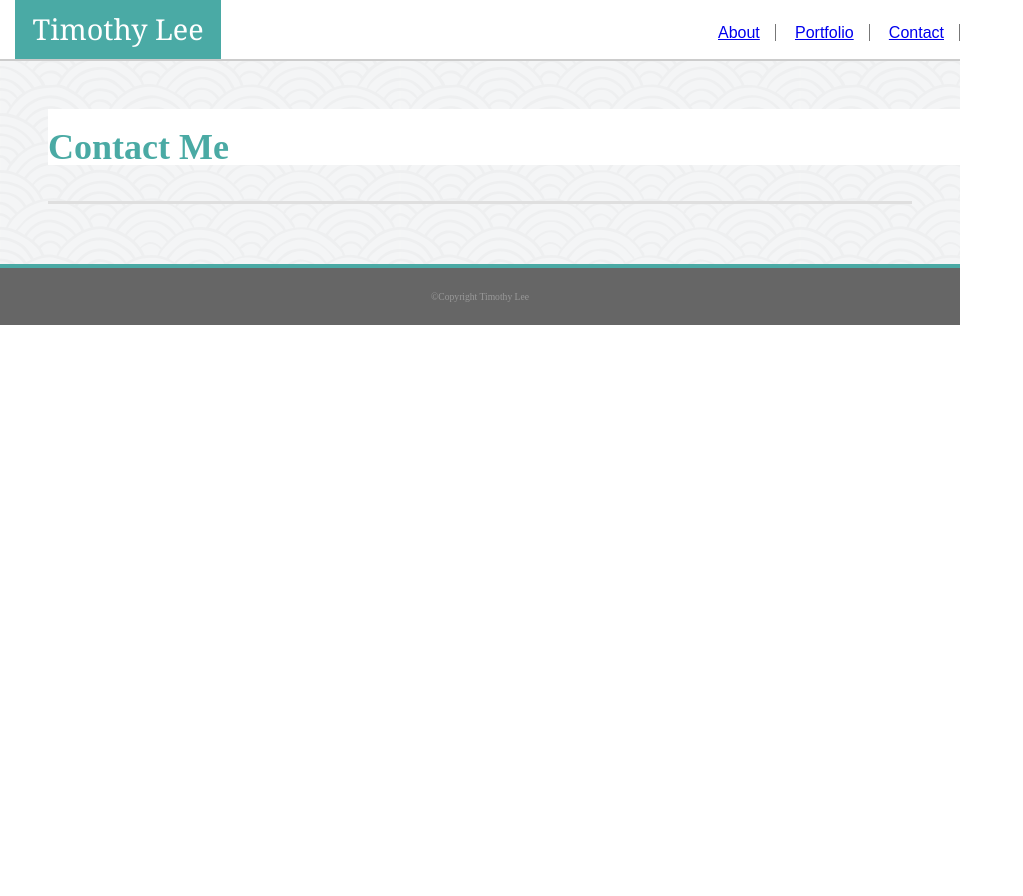
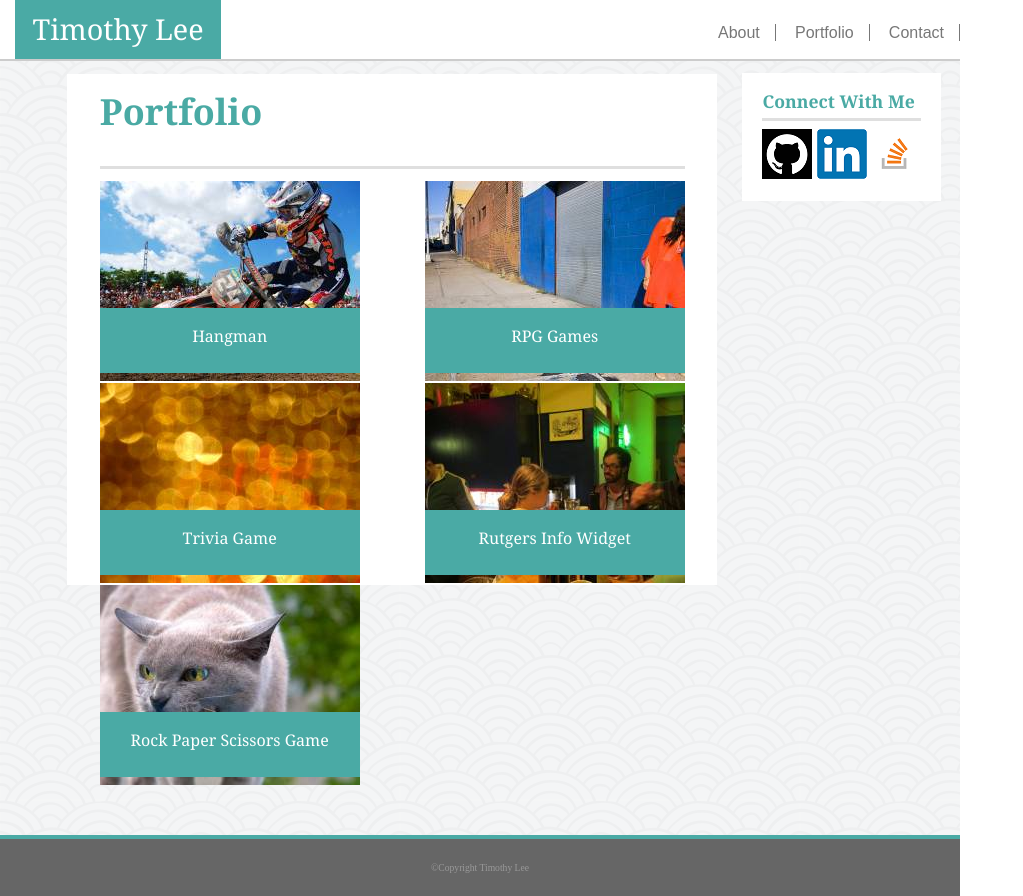
Before and after one commit to timothydlee/Basic-Portfolio, a PHP site: page /portfolio.php in a window 1280 px wide. Shown: the whole page, without its empty margins (0-1023 px from the left). Before the commit the page ends 325 px from the top, so only its background shows below. Run offline with PHP 8.4, Linux system fonts and the light colour scheme.

Commit message:
final HTML and CSS files

```diff
--- a/assets/css/style.css
+++ b/assets/css/style.css
@@ -47,20 +47,37 @@ hr{
 	border: 0;
 }
 #navlist{
-	text-decoration: none;
+
 }
 
 #navlist li{
 	display: inline;
     border-right: 1px solid #777;
     padding: 0 15px;
-    font-family: 'Arial', 'Helvetica Neue', Helvetica, sans-serif;;
+    font-family: 'Arial', 'Helvetica Neue', Helvetica, sans-serif;
+}
+
+#navlist li a {
+	text-decoration: none;
+	color: #777;
+}
+
+#navlist li a:hover{
+	text-decoration: underline;
+	color: #ccc;
+}
+
+#navlist li:last child{
+	border-right: 0px; /*not working*/
 }
 
 #main-content{
+	display: inline-block;
+	overflow:auto;
 	background-color: white;
 	max-width: 650px;
 	margin-left: 7%;
+	margin-top: 3%;
 }
 
 .info{
@@ -74,7 +91,7 @@ h2{
 	color: #4aaaa4;
 	font-weight: bolder;
 	font-size: 1.5em;
-	margin-top: 5%;
+	margin-top: 2%;
 	margin-left: 5%;
 }
 
@@ -83,12 +100,15 @@ h2{
 	max-width: 200px;
 	margin-left: 5%;
 	margin-top: 2%;
+	margin-right: 2%;
+	float:left;
 }
 
 p{
 	font-family: 'Arial', 'Helvetica Neue', Helvetica, sans-serif;
 	font-size: 16px;
 	font-weight: normal;
+	padding: 10px;
 }
 
 .connect-with-me{
@@ -96,8 +116,8 @@ p{
 	font-weight: bolder;
 	background-color: white;
 	float: right;
-	margin-top: -46.9%;
-	margin-right: 3%;
+	margin-top: 3%;
+	margin-right: 2%;
 	padding: 20px;
 }
 
@@ -136,6 +156,7 @@ footer{
 	background-color: white;
 	max-width: 650px;
 	margin-left: 7%;
+	margin-top: 3%;
 }
 
 .info{
@@ -143,7 +164,7 @@ footer{
 	font-size: 1.5em;
 }
 
-.input-fields{
+#inputbox{
 	margin-left: 5%;
 }
 
@@ -167,8 +188,8 @@ form input{
 	background-color: white;
 	padding: 20px;
 	float: right;
-	margin-top: -80.5%;
-	margin-right: -35%;
+	margin-top: -54.6%;
+	margin-right: 2%;
 	padding: 20px;
 }
 
@@ -186,3 +207,126 @@ textarea{
 	height: 150px;
 	margin-top: 5px;
 }
+
+/*PORTFOLIO.HTML SPECIFIC*/
+#portfolio{
+	background-color: white;
+	max-width: 650px;
+	margin-left: 7%;
+	font-family: 'Georgia', Times, Times New Roman, serif;
+}
+
+.hangman{
+	position: relative;
+	margin-left: 5%;
+	margin-right: 10%;
+	float: left;
+}
+
+.hangman p{
+	position: absolute;
+	left: 0;
+	bottom: 5%;
+	color: white;
+	height: 25px;
+	padding: 20px;
+	width: 84.6%;
+	background: #4aaaa5;
+	text-align: center;
+}
+
+.rpg{
+	position: relative;
+}
+
+.rpg-text{
+	position: absolute;
+	right: 5%;
+	bottom: 5%;
+	color: white;
+	height: 25px;
+	padding: 20px;
+	width: 33.845%;
+	background: #4aaaa5;
+	text-align: center;
+}
+
+.trivia{
+	clear:both;
+	position: relative;
+	margin-left: 5%;
+	margin-right: 10%;
+	float: left;
+}
+
+.trivia-text{
+	position: absolute;
+	left: 0;
+	bottom: 5%;
+	color: white;
+	height: 25px;
+	padding: 20px;
+	width: 84.6%;
+	background: #4aaaa5;
+	text-align: center;
+}
+
+.rutgers{
+	position: relative;
+}
+
+.rutgers-text{
+	position: absolute;
+	right: 5%;
+	bottom: 5%;
+	color: white;
+	height: 25px;
+	padding: 20px;
+	width: 33.845%;
+	background: #4aaaa5;
+	text-align: center;
+}
+
+.rps{
+	clear:both;
+	position: relative;
+	margin-left: 5%;
+	margin-right: 10%;
+	float:left;
+}
+
+.rps-text{
+	position: absolute;
+	left: 0;
+	bottom: 5%;
+	color: white;
+	height: 25px;
+	padding: 20px;
+	width: 84.6%;
+	background: #4aaaa5;
+	text-align: center;
+}
+
+.hangman-text,
+.rpg-text,
+.trivia-text,
+.rutgers-text,
+.rps-text{
+	font-family: 'Georgia', Times, Times New Roman, serif;
+}
+
+.connect-with-me-p{
+	clear: both;
+	font-family: 'Georgia', Times, Times New Roman, serif;
+	font-weight: bolder;
+	background-color: white;
+	padding: 20px;
+	float: right;
+	margin-top: -74.4%;
+	margin-right: 2%;
+	padding: 20px;
+}
+
+.clearboth{
+	clear:both
+}
--- a/contact.html
+++ b/contact.html
@@ -49,7 +49,7 @@
 
 					</header>
 
-					<section class="input-fields">
+					<section id="inputbox">
 
 						<form action="action_page.php">
 
@@ -80,7 +80,9 @@
 
 						</form>
 
-					</section> <!-- end of input fields -->
+					</section> <!-- end of input areas -->
+
+				</section>
 
 
 				<aside class="connect-with-me-c"> <!-- start of connect with me sidebar -->
--- a/portfolio.html
+++ b/portfolio.html
@@ -17,7 +17,7 @@
 
 			<div id="sub-container"> <!--sub-container is everything except the footer-->
 
-				<header class="awesome-header"> <!-- for the name and list of about, portfolio, contact -->
+				<header class="awesome-header"> <!-- container for the name and navlinks for about, portfolio, contact -->
 
 					<div class="header-container"> <!-- container for name -->
 
@@ -37,11 +37,11 @@
 
 				</header>
 
-				<section class="contact-me-box">
+				<section id="portfolio"> <!-- beginning of Portfolio container -->
 
 					<header class="info">
 
-							<h2>Contact Me</h2>
+							<h2>Portfolio</h2>
 
 							<br>
 
@@ -49,22 +49,66 @@
 
 					</header>
 
-				</section>
+					<!-- start the enclosure of pictures -->
 
-				<aside class="connect-with-me"> <!-- start of connect with me sidebar -->
+					<div class="hangman">
+
+						<a href="#"><img src="assets/images/hangman.jpg" alt="hangman">
+						<p class="hangman-text">Hangman</p></a>
+
+					</div>
+
+					<div class="rpg">
+
+						<a href="#"><img src="assets/images/RPG.jpg" alt="RPG">
+						<p class="rpg-text">RPG Games</p></a>
+
+					</div>
+
+					<div class="trivia">
+
+						<a href="#"><img src="assets/images/trivia.jpg" alt="trivia">
+						<p class="trivia-text">Trivia Game</p></a>
+
+					</div>
+
+					<div class="rutgers">
+
+						<a href="#"><img src="assets/images/rutgers.jpg" alt="rutgers">
+						<p class="rutgers-text">Rutgers Info Widget</p></a>
+
+					</div>
+
+					<div class="rps">
+
+						<a href="#"><img src="assets/images/rockpaperscissors.jpg" alt="rps">
+						<p class="rps-text">Rock Paper Scissors Game</p></a>
+
+					</div>
+
+				</section> <!-- close of section with pictures -->
+
+
+				<aside class="connect-with-me-p"> <!-- start of connect with me sidebar -->
 
 					<h3>Connect With Me</h3>
 
 					<hr class="connect-with-me-line">
 
 					<div class="connect-icons">
+
 						<a href="https://github.com/timothydlee" target="_blank"><img src=assets/images/Github.png alt="github image"></a>
+
 						<a href="https://www.linkedin.com/in/timothy-lee-84370328" target="_blank"><img src=assets/images/LinkedIn.png alt="linkedin icon"></a>
-						<a href="http://stackoverflow.com/users/6933728/tim-lee" target="_blank"><img src=assets/images/StackOverflow.png alt="stackflow icon">
-						</a>
+
+						<a href="http://stackoverflow.com/users/6933728/tim-lee" target="_blank"><img src=assets/images/StackOverflow.png alt="stackflow icon"></a>
+
 					</div>
 
 				</aside> <!-- end connect with me sidebar .connect-with-me -->
+
+				<div class="clearboth">
+				</div>
 
 			</div> <!-- end id #sub-container -->
 
```
Also changed, not shown: assets/images/Hangman.jpg (added), assets/images/RPG.jpg (added), assets/images/RockPaperScissors.jpg (added), assets/images/Rutgers.jpg (added), assets/images/Trivia.jpg (added).
